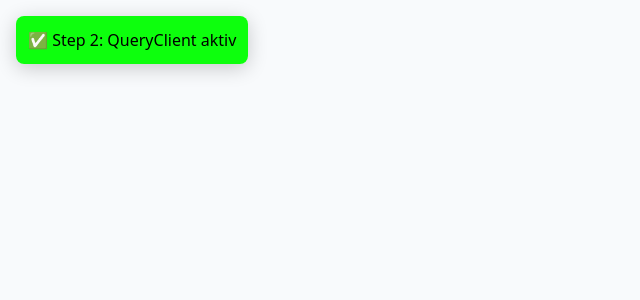
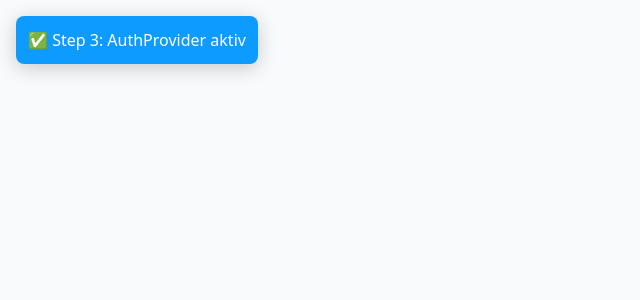
Before and after one commit to edu008/HeatQuest, a React (Vite) app: page / in a window 1280 px wide. Shown: the top 300 px of the page, without its empty margins (0-640 px from the left). Built offline with nearby package versions, Linux system fonts and the light colour scheme; no server answers.

Commit message:
Add AuthProvider to main.tsx
Wrapped the App component with AuthProvider in main.tsx to continue debugging the white screen issue. This step activates the authentication context.

```diff
--- a/src/main.tsx
+++ b/src/main.tsx
@@ -1,21 +1,24 @@
 import React from "react";
 import { createRoot } from "react-dom/client";
 import { QueryClient, QueryClientProvider } from "@tanstack/react-query";
+import { AuthProvider } from "./contexts/AuthContext";
 import "./index.css";
 import { ErrorBoundary } from "./components/ErrorBoundary";
 
-console.log("🔎 Step 2: QueryClient wird initialisiert");
+console.log("🔎 Step 3: AuthProvider wird initialisiert");
 
 const queryClient = new QueryClient();
 
 createRoot(document.getElementById("root")!).render(
   <ErrorBoundary>
     <QueryClientProvider client={queryClient}>
-      <div style={{ position: 'fixed', top: 16, left: 16, zIndex: 99999, background: 'rgba(0,255,0,0.95)', color: '#000', padding: 12, borderRadius: 8, boxShadow: '0 4px 20px rgba(0,0,0,0.2)' }}>
-        ✅ Step 2: QueryClient aktiv
-      </div>
+      <AuthProvider>
+        <div style={{ position: 'fixed', top: 16, left: 16, zIndex: 99999, background: 'rgba(0,150,255,0.95)', color: '#fff', padding: 12, borderRadius: 8, boxShadow: '0 4px 20px rgba(0,0,0,0.2)' }}>
+          ✅ Step 3: AuthProvider aktiv
+        </div>
+      </AuthProvider>
     </QueryClientProvider>
   </ErrorBoundary>
 );
 
-console.log("✅ Step 2: QueryClient mounted");
+console.log("✅ Step 3: AuthProvider mounted");
```
